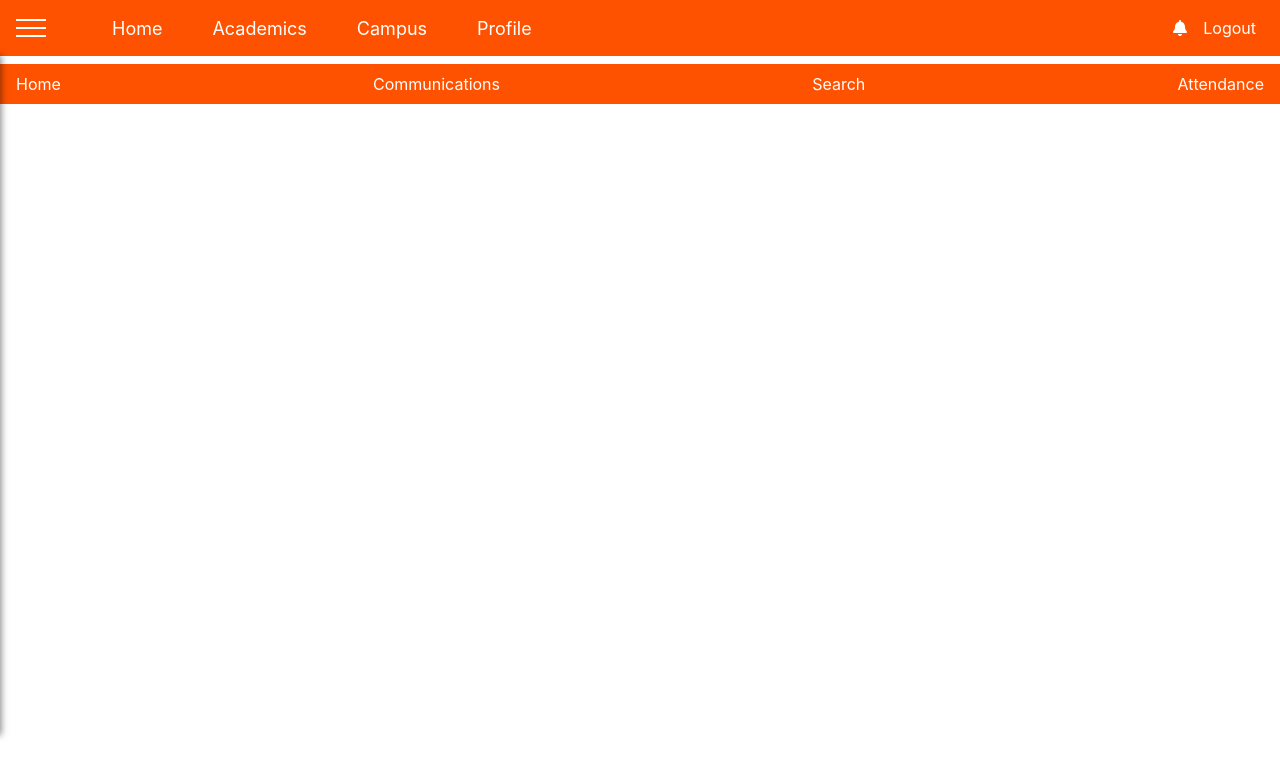
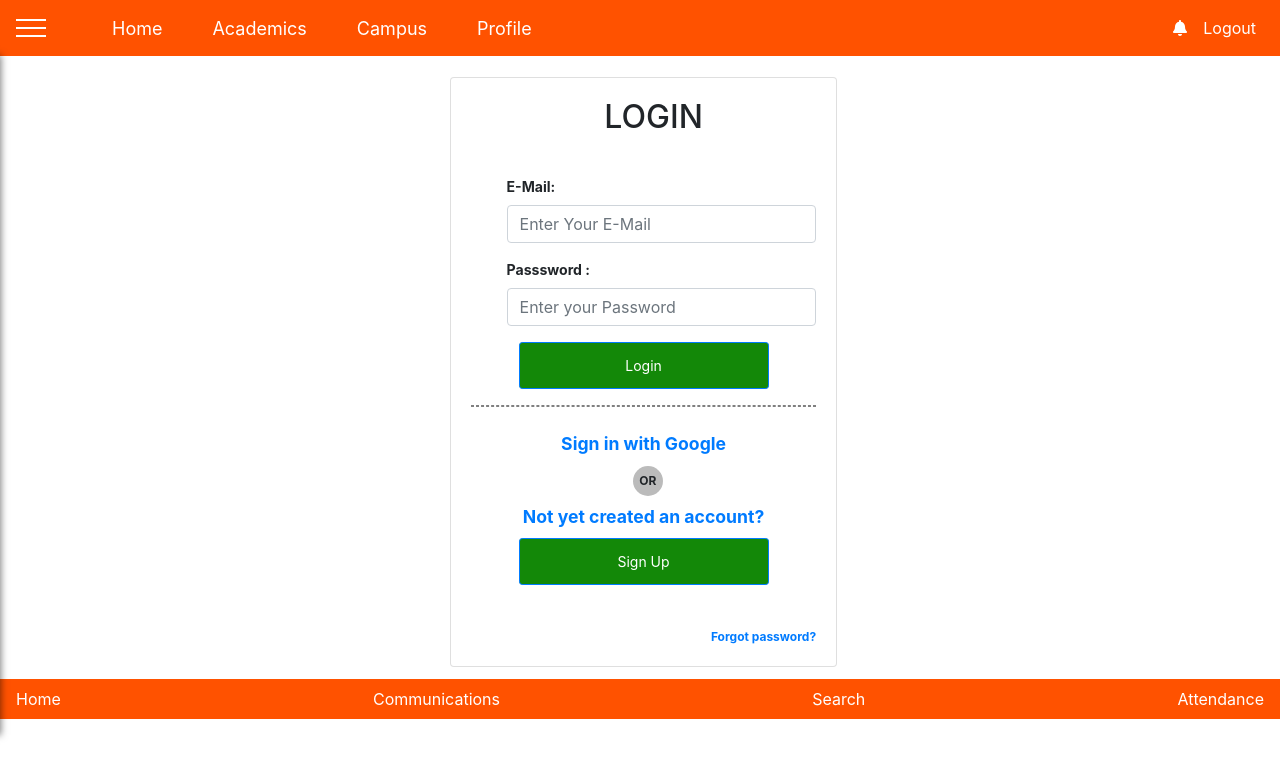
Before and after one commit to Global-ERP-System/GERP-Frontend-Final, a React (Create React App) app: page /login in a window 1280 px wide. Shown: the top 776 px of the page. Built offline with nearby package versions, Linux system fonts and the light colour scheme.

Commit message:
updated fonts

```diff
--- a/src/components/Login.js
+++ b/src/components/Login.js
@@ -30,7 +30,7 @@ class Login extends Component {
                         {/* <Route path="/main" component={MainComponent} /> */}
                         <Route path="/Community" component={Community} />
                         <Route path="/signup" component={Signup} />
-                        <Route path="/finalfrontend" exact render={() => {
+                        <Route path="/login" exact render={() => {
                             return(
                                 <body style={{margin:'-6% 15%'}}>
                                 <div classsName="container"style={{marginLeft:'11%',padding:'10%',width:'80%',height:'60%'}}>
--- a/src/components/MainComponent.js
+++ b/src/components/MainComponent.js
@@ -64,8 +64,8 @@ class MainComponent extends Component{
                 <Header />
                 <Router>
                 <Switch>
-                    <Route path='/SignUP'component={Signup} />
-                    <Route path='/finalfrontend'component={Login} />
+                    <Route path='/signup'component={Signup} />
+                    <Route path='/login'component={Login} />
                     <Route path='/community' component={Community} />
                     <Route path='/intern' component={Intern} />
                     <Route path='/assignment' component ={Assignment} />
@@ -81,6 +81,7 @@ class MainComponent extends Component{
                     <Route path='/recommendation' component={Recommendation} />
                     <Route path='/profile' component={Profile} />
                     <Route path='/fee' component={FeeStructure} />
+                    <Redirect to="/login" />
                 </Switch>
              </Router>
                 <Footer />
--- a/src/components/signup.js
+++ b/src/components/signup.js
@@ -41,17 +41,17 @@ class Signup extends Component {
                         <Route path="/Community" component={Community} />
                         <Route path="/signup" exact render={() => {
                             return(
-                                <body style={{background:'#ff5200',marginTop:'9%',marginBottom:'5%'}}>
-                                <div classsName="container"style={{marginLeft:'10%',padding:'10%',width:'80%'}}>
+                                <body style={{margin:'-6% 15%'}}>
+                                <div classsName="container"style={{marginLeft:'-5%',padding:'10%',width:'120%',height:'60%'}}>
                                 <form onSubmit={this.handleSubmit}>
                                     <Card>
-                                        <CardTitle><h2 className="text-center">SIGN UP AND CREATE YOUR ACCOUNT</h2></CardTitle>
+                                        <CardTitle><h2 className="text-center"style={{fontFamily:'Montserrat Regular 700'}}>SIGN UP AND CREATE YOUR ACCOUNT</h2></CardTitle>
                                         <CardBody>
                                             <CardText>
                                             <div className="form-group">
                                                     <div class="form-row">
                                                       <div class="col">
-                                                        <label>Name:</label>
+                                                        <label style={{fontFamily:'PT Sans Narrow Bold 700'}}>Name:</label>
                                                         <input class="form-control" placeholder="Enter Your Name" />
                                                       </div>
                                                     </div>
@@ -59,7 +59,7 @@ class Signup extends Component {
                                                 <div className="form-group">
                                                     <div class="form-row">
                                                       <div class="col">
-                                                        <label>E-Mail:</label>
+                                                        <label style={{fontFamily:'PT Sans Narrow Bold 700'}}>E-Mail:</label>
                                                         <input type='email' class="form-control" placeholder="Enter Your E-Mail" />
                                                       </div>
                                                     </div>
@@ -67,7 +67,7 @@ class Signup extends Component {
                                                 <div className="form-group">
                                                     <div class="form-row">
                                                         <div class="col">
-                                                            <label>Passsword :</label>
+                                                            <label style={{fontFamily:'PT Sans Narrow Bold 700'}}>Passsword :</label>
                                                            <input type='password'class="form-control" placeholder="Enter your Password" />
                                                         </div>
                                                     </div>
@@ -75,7 +75,7 @@ class Signup extends Component {
                                                 <div className="form-group">
                                                     <div class="form-row">
                                                         <div class="col">
-                                                            <label>DOB :</label>
+                                                            <label style={{fontFamily:'PT Sans Narrow Bold 700'}}>DOB :</label>
                                                            <input type='date' class="form-control" placeholder="Enter your DOB" style={{width:'25%'}}/>
                                                         </div>
                                                     </div>
@@ -83,7 +83,7 @@ class Signup extends Component {
 
                                                     <div class="form-row">
                                                         <div class="col"style={{marginLeft:'60%',marginTop:'-60px'}}>
-                                                            <label>Gender :</label>
+                                                            <label style={{fontFamily:'PT Sans Narrow Bold 700'}}>Gender :</label>
                                                             <select style={{width:'40%',marginLeft:'1%'}}>
                                                                 <option value="Male">Male</option>
                                                                 <option value="Female">Female</option>
@@ -96,7 +96,7 @@ class Signup extends Component {
                                                 <div className="form-group">
                                                     <div class="form-row">
                                                         <div class="col">
-                                                            <label>I am:</label>
+                                                            <label style={{fontFamily:'PT Sans Narrow Bold 700'}}>I am:</label>
                                                            <input type='radio'name="role"value="Student"style={{marginLeft:'20px'}}/> Student
                                                            <input type='radio'name="role"value="Staff"style={{marginLeft:'20px'}}/> Staff
                                                            <input type='radio'name="role"value="Parent"style={{marginLeft:'20px'}}/> Parent
@@ -107,20 +107,20 @@ class Signup extends Component {
                                                 <div className="form-group">
                                                     <div class="form-row">
                                                         <div class="col">
-                                                            <label>I have a campus code:</label>
+                                                            <label style={{fontFamily:'PT Sans Narrow Bold 700'}}>I have a campus code:</label>
                                                            <input type='password'name="code" placeholder="Enter your campus code"style={{marginLeft:'20px'}}/>
                                                         </div>
                                                     </div>
                                                 </div>
 
-                                                <CardTitle><p classs="agree"style={{marginLeft:'40px'}}>By Sign Up I agree with terms of use</p></CardTitle>
+                                                <CardTitle><p classs="agree"style={{marginLeft:'40px',fontFamily:'PT Sans Narrow Bold 700'}}>By Sign Up I agree with terms of use</p></CardTitle>
 
                                                 <div style={{textAlign:"center"}}>
                                                 <button type="button" class="btn btn-primary btn-sm" style={{backgroundColor:'#138808'}}><a style={{color:'white'}} className="nav-link" href="/community">Sign up</a></button>
                                                 </div>
                                             </CardText>
 
-                                            <a href="#" class="request">Request for a Master Account</a>
+                                            <a href="#" class="request" style={{fontFamily:'PT Sans Narrow Bold 700'}}>Request for a Master Account</a>
 
                                         </CardBody>
                                     </Card>
```
